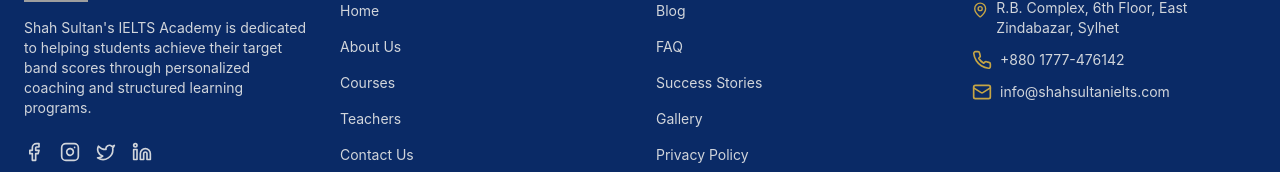
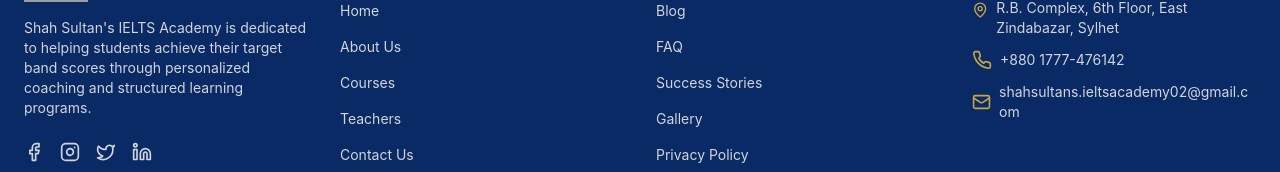
Before and after one commit to abira1/Shah-Sultan-IELTS-, a React (Vite) app: page / in a window 1280 px wide. Shown: the part 5982-6154 px from the top of the page. Built offline with nearby package versions, Linux system fonts and the light colour scheme; no server answers; the database is empty; grey boxes are pictures that could not be loaded.

Commit message:
auto-commit for e9d825aa-2e7c-4bbc-a744-dacfdb6b14c8

```diff
--- a/src/components/layout/Footer.tsx
+++ b/src/components/layout/Footer.tsx
@@ -111,8 +111,8 @@ const Footer: React.FC = () => {
               </li>
               <li className="flex items-center">
                 <Mail className="h-4 w-4 sm:h-5 sm:w-5 mr-2 text-accent" />
-                <a href="mailto:info@shahsultanielts.com" className="text-xs sm:text-sm text-gray-300 hover:text-accent break-all">
-                  info@shahsultanielts.com
+                <a href="mailto:shahsultans.ieltsacademy02@gmail.com" className="text-xs sm:text-sm text-gray-300 hover:text-accent break-all">
+                  shahsultans.ieltsacademy02@gmail.com
                 </a>
               </li>
             </ul>
```
